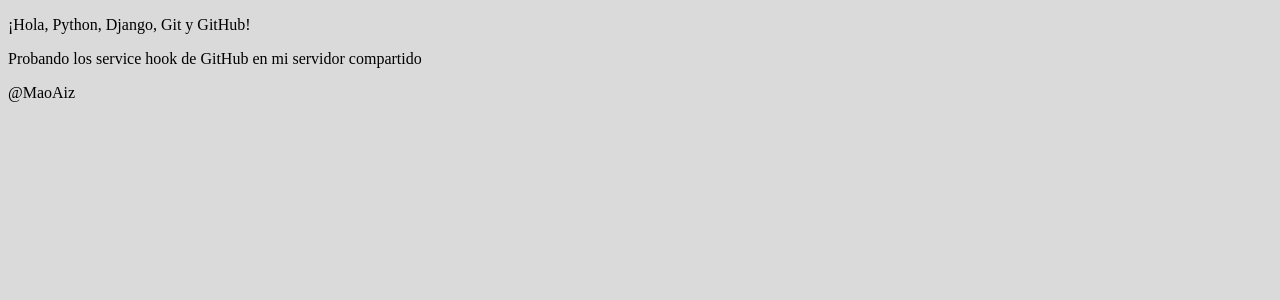
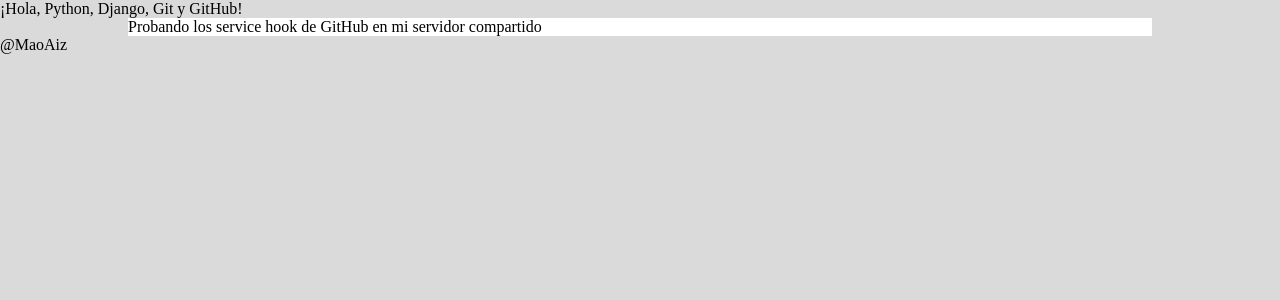
Before and after one commit to maoaiz/Prueba_Django, a Django app: template templates/index.html in a window 1280 px wide. Shown: the top 300 px of the page. Run offline with Django 3.2, Linux system fonts and the light colour scheme; the template is opened without the code that fills it, so the values that code supplies are empty.

Commit message:
Agregando colores y estructura

```diff
--- a/static/css/style.css
+++ b/static/css/style.css
@@ -1,3 +1,18 @@
+*{
+	margin: 0;
+	padding:0;
+}
 body{
 background-color:#dadada;
 }
+body > header{
+	text-aling:center;
+}
+body > footer{
+	text-aling:center;
+}
+body > section{
+	background-color:white;
+	margin:0 auto;
+	width:80%;
+}
```
